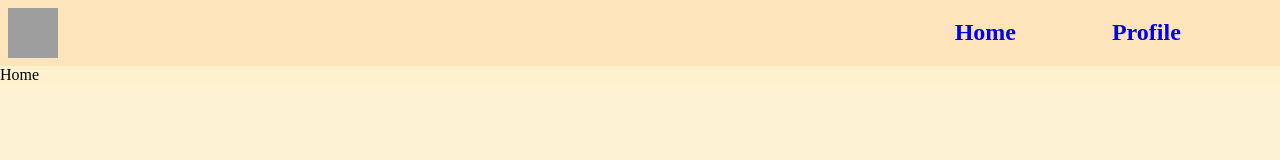
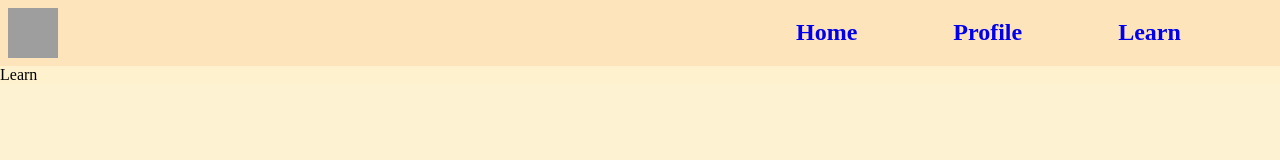
Before and after one commit to etrovavica1221/language-flashcards, a React (Create React App) app: page /learn in a window 1280 px wide. Shown: the top 160 px of the page. Built offline with nearby package versions, Linux system fonts and the light colour scheme; grey boxes are pictures that could not be loaded.

Commit message:
Add Learn component

```diff
--- a/src/components/App.js
+++ b/src/components/App.js
@@ -3,6 +3,7 @@ import { Route, Switch, BrowserRouter } from 'react-router-dom';
 import Navbar from './Navbar';
 import Home from './Home';
 import Profile from './Profile';
+import Learn from './Learn';
 import '../styles/App.css';
 
 function App() {
@@ -12,6 +13,7 @@ function App() {
         <Navbar />
         <Switch>
           <Route exact path="/profile" component={Profile} />
+          <Route path="/learn" component={Learn} />
           <Route path="/" component={Home} />
         </Switch>
       </div>
--- /dev/null
+++ b/src/components/Learn.js
@@ -0,0 +1,9 @@
+import React from 'react';
+
+const Learn = () => (
+  <div className="Home">
+    Learn
+  </div>
+);
+
+export default Learn;
--- a/src/components/Navbar.js
+++ b/src/components/Navbar.js
@@ -17,6 +17,11 @@ function Navbar() {
             Profile
           </li>
         </Link>
+        <Link to="/learn">
+          <li className="navbar-links-item">
+            Learn
+          </li>
+        </Link>
       </ul>
     </div>
   );
```
